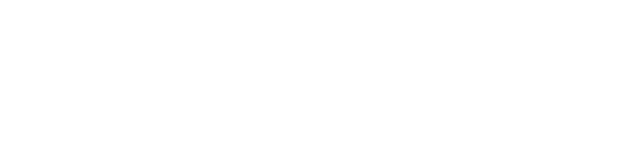
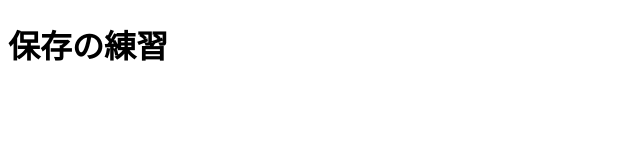
Before and after one commit to yoneken1012/gs_git_11_15, a plain HTML site: page index.html in a window 1280 px wide. Shown: the whole page, without its empty margins (0-640 px from the left). Drawn offline with Linux system fonts and the light colour scheme.

Commit message:
ファイルを作成

```diff
--- a/index.html
+++ b/index.html
@@ -6,6 +6,7 @@
     <title>Document</title>
 </head>
 <body>
+    <h1>保存の練習</h1>
 
 </body>
 </html>
```
